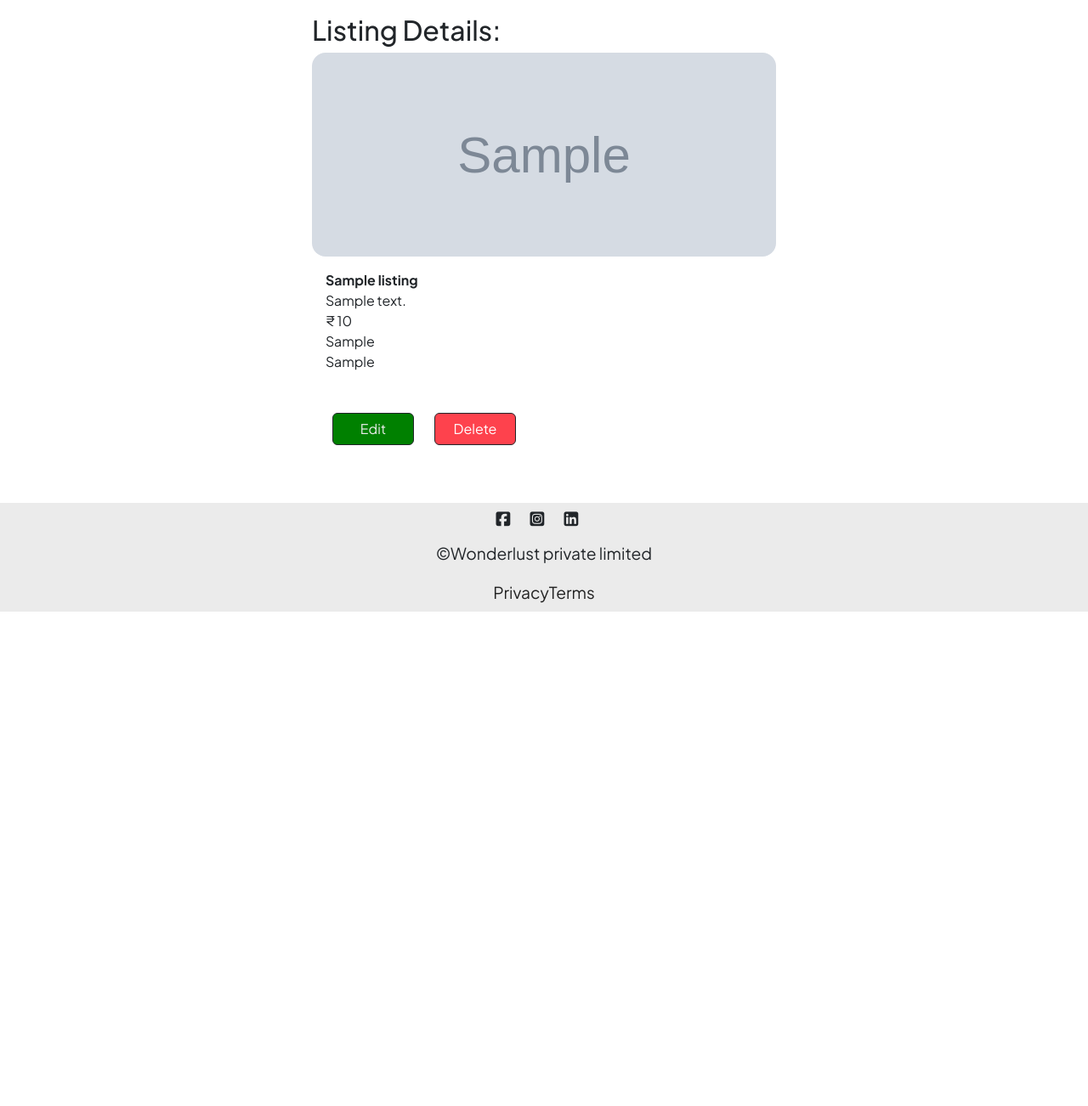
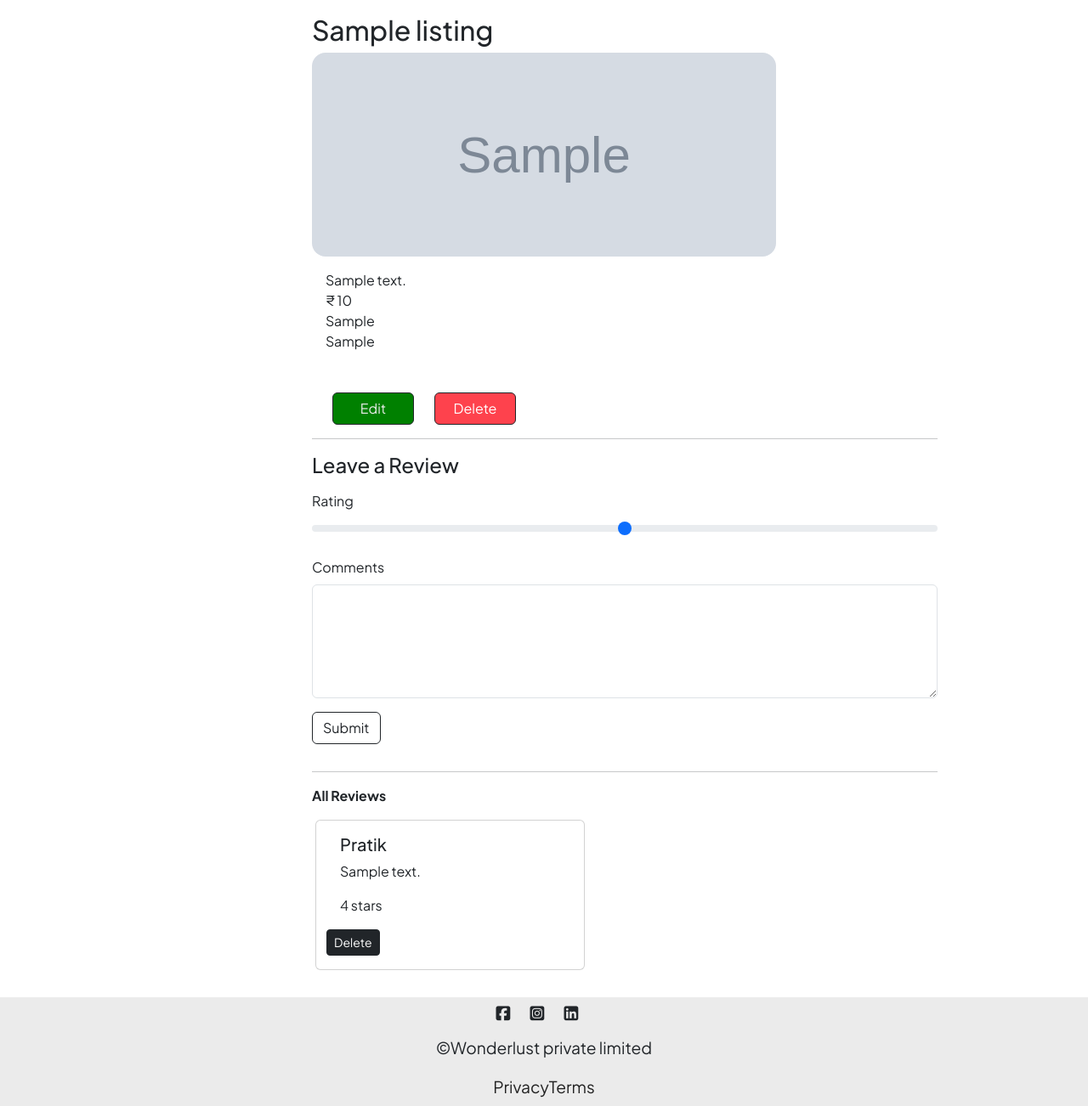
Before and after one commit to pratik02x/Wonderlust, a Node server app: page /listings/600000000000000000000001 in a window 1280 px wide; the page is wider, and only the part inside the window is pictured. Shown: the part 80-1382 px from the top of that part at 85% size. Before the commit the page ends 800 px from the top of that part, so only its background shows below. Run offline with Node 20, Linux system fonts and the light colour scheme; tables that the repository leaves empty hold one stand-in row (values such as "Sample post"); grey boxes marked "Sample" are stand-in pictures; some libraries are stand-ins or nearby versions.

Commit message:
reviews added to each listing,cookies,sessions,flash are added!

```diff
--- a/MajorProject/Schema.js
+++ b/MajorProject/Schema.js
@@ -11,3 +11,9 @@ module.exports.listingSchema=Joi.object({
 
 
 }).required()
+
+
+module.exports.reviewsSchema=Joi.object({
+    rating:Joi.number().required().min(1).max(5),
+    comment:Joi.string().required()
+}).required();
--- a/MajorProject/app.js
+++ b/MajorProject/app.js
@@ -9,11 +9,21 @@ const methodOverride=require("method-override");
 const ejsMate=require("ejs-mate");
 const wrapAsync=require("./utils/wrapAsync.js")
 const ExpressError=require("./utils/ExpressError.js")
-const{listingSchema}=require("./Schema.js");
+const{listingSchema,reviewsSchema}=require("./Schema.js");
+
+
+const Review=require("./models/Reviews.js");
+const listingRoute=require("./routes/listingRoutes.js");
+const reviewRoute=require("./routes/reviewsRoutes.js");
+
+const session=require("express-session");
+const flash=require("connect-flash");
 
 
 app.set("view engine","ejs");
 app.set("views",path.join(__dirname,"/views"));
+
+
 
 
 app.use(express.urlencoded({extended:true}));
@@ -21,6 +31,25 @@ app.use(express.json());
 app.use(methodOverride("_method"))
 app.engine("ejs",ejsMate)
 app.use(express.static(path.join(__dirname,"/public")));
+
+app.use(session({
+    secret: "MySecretCode",
+    resave: false,
+    saveUninitialized: false,
+    cookie: {
+        expires:Date.now+ 7 * 24 * 60 * 60 * 1000,
+        maxAge: 7 * 24 * 60 * 60 * 1000,
+        httpOnly: true
+    }
+}));
+
+app.use(flash());
+
+app.use((req,res,next)=>{
+    res.locals.success=req.flash("success");
+    res.locals.error=req.flash("error");
+    next();
+})
 
 const MONGO_URL="mongodb://127.0.0.1:27017/wonderlust";
 async function main(){
@@ -33,98 +62,17 @@ main().then(()=>{
     console.log(err);
 })
 
-const validatelisting=(req,res,next)=>{
-          let {error}=listingSchema.validate(req.body);
+//Routes
+app.use("/listings",listingRoute);
+app.use("/listings/:id/reviews",reviewRoute);
 
-   if(error){
-       let errMsg=error.details.map((el)=> el.message).join(",");
-       throw(new ExpressError(400,errMsg));
-   }
-   else{
-    next();
-   }
-}
 
 app.get("/",(req,res)=>{
     res.send("hi i am root")
 })
 
-app.get("/listings",wrapAsync(async(req,res)=>{
-   let listings= await listing.find({});
-   res.render("listings/index.ejs",{listings});
-}))
-
-//show route --> a perticular list
-app.get("/listings/:id",wrapAsync(async(req,res)=>{
-      let{id}=req.params;
-      let list=await listing.findById(id);
-      res.render("listings/show.ejs",{list});
-}))
-// app.get("/testlisting",async (req,res)=>{
-//     let list=new listing({
-//         title:"natures love",
-//         description:"water",
-//         price:2000,
-//         location:"ich",
-//         country:"india"
-//     })
-
-//     await list.save();
-//     res.send("saved");
-// })
-
-//new list
-
-app.get("/listings/add/newlist",wrapAsync(async(req,res)=>{
-    res.render("listings/new.ejs");
-}));
 
 
-
-app.post("/listings/add/newlist",validatelisting,wrapAsync(async (req,res,next)=>{
-
-
-
-
-   let{title,description,img,price,location,country}=req.body;
-
-    let list=new listing({
-        title,
-        description,
-        img,
-        price,
-        location,
-        country
-    });
-
-          await listing.insertOne(list);
-   res.redirect("/listings");
-
-
-
-}));
-
-//edit
-app.get("/listings/:id/edit",wrapAsync(async (req,res)=>{
-    let{id}=req.params;
-    let list=await listing.findById(id);
-    res.render("listings/edit.ejs",{list});
-}))
-//update
-app.put("/listings/:id/edit",validatelisting,wrapAsync(async (req,res)=>{
-    let{id}=req.params;
-    let{title,description,img,price,location,country}=req.body;
-    await listing.findByIdAndUpdate(id,{title,description,img,price,location,country});
-    res.redirect(`/listings/${id}`);
-}))
-
-//delete
-
-app.delete("/listings/:id",wrapAsync(async (req,res)=>{
-    let{id}=req.params;
-    await listing.findByIdAndDelete(id);
-    res.redirect("/listings");
-}))
 
 app.all("/{*splat}",(req,res,next)=>{
      next(new ExpressError(404,"page not found!"));
@@ -139,6 +87,8 @@ app.use((err,req,res,next)=>{
 
 })
 
+
+
 app.listen(8080,()=>{
     console.log("serever started on http://localhost:8080/listings");
 })
--- a/MajorProject/package.json
+++ b/MajorProject/package.json
@@ -11,9 +11,11 @@
   "license": "ISC",
   "type": "commonjs",
   "dependencies": {
+    "connect-flash": "^0.1.1",
     "ejs": "^6.0.1",
     "ejs-mate": "^4.0.0",
     "express": "^5.2.1",
+    "express-session": "^1.19.0",
     "joi": "^18.2.4",
     "method-override": "^3.0.0",
     "mongoose": "^9.9.2"
--- a/MajorProject/public/css/style.css
+++ b/MajorProject/public/css/style.css
@@ -3,6 +3,7 @@ body{
     display: flex;
     flex-direction: column;
     min-height: 100vh;
+
 }
 
 .container{
@@ -63,7 +64,7 @@ body{
 
 /* cards */
 
-.card{
+.listing-card{
     border: none !important;
     margin-bottom: 2rem;
 
--- /dev/null
+++ b/MajorProject/routes/listingRoutes.js
@@ -0,0 +1,113 @@
+const express=require("express");
+const router=express.Router();
+const listing=require("../models/listings.js");
+const wrapAsync=require("../utils/wrapAsync.js")
+const{listingSchema,reviewsSchema}=require("../Schema.js");
+const methodOverride=require("method-override");
+const ExpressError=require("../utils/ExpressError.js")
+
+
+
+const validatelisting=(req,res,next)=>{
+          let {error}=listingSchema.validate(req.body);
+
+   if(error){
+       let errMsg=error.details.map((el)=> el.message).join(",");
+       throw(new ExpressError(400,errMsg));
+   }
+   else{
+    next();
+   }
+}
+
+
+router.get("/",wrapAsync(async(req,res)=>{
+   let listings= await listing.find({});
+   res.render("listings/index.ejs",{listings});
+}))
+
+//show route --> a perticular list
+router.get("/:id",wrapAsync(async(req,res)=>{
+      let{id}=req.params;
+      let list=await listing.findById(id).populate("reviews");
+      if(!list){
+        req.flash("error","List you are requesting is not exist!");
+        return res.redirect("/listings");
+      }
+      res.render("listings/show.ejs",{list});
+}))
+// app.get("/testlisting",async (req,res)=>{
+//     let list=new listing({
+//         title:"natures love",
+//         description:"water",
+//         price:2000,
+//         location:"ich",
+//         country:"india"
+//     })
+
+//     await list.save();
+//     res.send("saved");
+// })
+
+//new list
+
+router.get("/add/newlist",wrapAsync(async(req,res)=>{
+    res.render("listings/new.ejs");
+}));
+
+
+
+router.post("/add/newlist",validatelisting,wrapAsync(async (req,res,next)=>{
+
+
+
+
+   let{title,description,image,price,location,country}=req.body;
+
+    let list=new listing({
+        title,
+        description,
+        image,
+        price,
+        location,
+        country
+    });
+
+          await listing.insertOne(list);
+
+    req.flash("success","New Listing Created!")
+   res.redirect("/listings");
+
+
+
+}));
+
+//edit
+router.get("/:id/edit",wrapAsync(async (req,res)=>{
+    let{id}=req.params;
+    let list=await listing.findById(id);
+    if(!list){
+        req.flash("error","List you are requesting for does not exist");
+        return res.redirect("/listings");
+    }
+    res.render("listings/edit.ejs",{list});
+}))
+//update
+router.put("/:id/edit",validatelisting,wrapAsync(async (req,res)=>{
+    let{id}=req.params;
+    let{title,description,image,price,location,country}=req.body;
+    await listing.findByIdAndUpdate(id,{title,description,image,price,location,country});
+    req.flash("success","Listing Updated!");
+    res.redirect(`/listings/${id}`);
+}))
+
+//delete
+
+router.delete("/:id",wrapAsync(async (req,res)=>{
+    let{id}=req.params;
+    let list=await listing.findByIdAndDelete(id);
+   req.flash("success","Listing deleted!")
+    res.redirect("/listings");
+}))
+
+module.exports=router;
--- /dev/null
+++ b/MajorProject/views/includes/flash.ejs
@@ -0,0 +1,24 @@
+<!DOCTYPE html>
+<html lang="en">
+<head>
+    <meta charset="UTF-8">
+    <meta name="viewport" content="width=device-width, initial-scale=1.0">
+    <title>Document</title>
+</head>
+<body>
+
+    <% if(success && success.length){ %>
+      <div class="alert alert-success alert-dismissible fade show col-6 offset-3 " role="alert">
+        <%= success %>
+        <button type="button" class="btn-close" data-bs-dismiss="alert" aria-label="Close"> </button>
+      </div>
+    <% } %>
+
+    <% if(error && error.length){ %>
+      <div class="alert alert-danger alert-dismissible fade show col-6 offset-3 " role="alert">
+        <%= error %>
+        <button type="button" class="btn-close" data-bs-dismiss="alert" aria-label="Close"> </button>
+      </div>
+    <% } %>
+</body>
+</html>
--- a/MajorProject/views/layouts/boilerplate.ejs
+++ b/MajorProject/views/layouts/boilerplate.ejs
@@ -15,6 +15,7 @@
 <body>
     <%- include("../includes/navbar.ejs") %>
     <div class="container">
+          <%- include("../includes/flash.ejs") %>
            <%- body %>
     </div>
 
--- a/MajorProject/views/listings/edit.ejs
+++ b/MajorProject/views/listings/edit.ejs
@@ -13,13 +13,13 @@
 
         <div class="mb-3">
             <label for="description" class="form-label">Description</label>
-            <textarea name="description" placeholder="enter desciption" value="" id="description" class="form-control" required><%=list.description%></textarea>
+            <textarea name="description" placeholder="enter desciption"  id="description" class="form-control" required><%=list.description%></textarea>
             <div class="invalid-feedback">description should be required</div>
         </div>
 
         <div class="mb-3">
             <label for="img" class="form-label">Image URL/Link</label>
-            <input type="text" name="img" placeholder="enter URL/link" value="<%=list.image%>" class="form-control" id="img" required>
+            <input type="text" name="image" placeholder="enter URL/link" value="<%=list.image%>" class="form-control" id="img" required>
              <div class="invalid-feedback">Image link or URL required</div>
         </div>
 
@@ -45,7 +45,7 @@
             <div class="invalid-feedback">country should be required</div>
         </div>
 
-        <button class="btn add-btn mt-3">Update</button>
+        <button class="btn add-btn mt-3" >Update</button>
         </div>
     </form>
     </div>
--- a/MajorProject/views/listings/index.ejs
+++ b/MajorProject/views/listings/index.ejs
@@ -1,16 +1,17 @@
 <% layout("/layouts/boilerplate.ejs") %>
 <body>
+
     <h2 class="mt-3">All Listings</h2>
 
     <!-- <form action="/listings/add/newlist" method="get">
         <button>New list</button>
     </form> -->
 
-<div class="row row-cols-lg-3 row-cols-md-2 row-cols-sm-1">
+<div class="row row-cols-lg-3 row-cols-md-2 row-cols-sm-1 listing-card">
     <% for (let list of listings) { %>
       <a href="/listings/<%= list._id %>" style="text-decoration: none;">
 
-            <div class="card col" >
+            <div class="card col listing-card" >
 
                 <img  style="height: 20rem"
                     src="<%= list.image %>"
--- a/MajorProject/views/listings/new.ejs
+++ b/MajorProject/views/listings/new.ejs
@@ -27,7 +27,7 @@
 
          <div class="mb-3">
             <label for="img" class="form-label">Image URL/Link</label>
-          <input type="text" name="img" placeholder="enter URL/link" class="form-control" id="img" >
+          <input type="text" name="image" placeholder="enter URL/link" class="form-control" id="img" >
          </div>
 
 
--- a/MajorProject/views/listings/show.ejs
+++ b/MajorProject/views/listings/show.ejs
@@ -5,14 +5,14 @@
 
     <div class="row">
         <div class="col-8 offset-3" >
-          <h2 class="mt-3">Listing Details:</h2>
+          <h2 class="mt-3"><%=list.title%></h2>
         </div>
-      <div class="card col-6 offset-3">
+      <div class="card col-6 offset-3 listing-card">
         <img src="<%= list.image %>" class="card-img-top show-img" alt="listing_img">
        <div class="card-body">
 
            <p class="card-text">
-            <b><%=list.title%></b> <br>
+
             <%=list.description%> <br>
             &#8377 <%=list.price.toLocaleString("en-IN")%> <br>
             <%=list.location%> <br>
@@ -24,7 +24,7 @@
      </div>
 
 
-     <div class="btns offset-3">
+     <div class="btns col-8 offset-3">
 
     <form action="/listings/<%=list._id%>/edit" method="get">
         <button class="btn btn-dark offset-3 add-btn">Edit</button>
@@ -34,6 +34,55 @@
         <button class="btn btn-dark offset-6 delete-btn">Delete</button>
     </form>
     </div>
+
+
+
+    <div class="col-8 offset-3 mb-3 " >
+         <hr>
+
+        <h4>Leave a Review</h4>
+        <form action="/listings/<%=list._id%>/reviews" method="post" novalidate class="needs-validation">
+        <div class="mt-3 mb-3">
+            <label for="rating" class="form-label">Rating</label>
+            <input type="range" min="1" max="5" name="rating"  class="form-range" required>
+        </div>
+        <div class="mt-3 mb-3">
+            <label for="comment" class="form-label">Comments</label>
+            <textarea name="comment" id="comment" cols="30" rows="5" class="form-control" required></textarea>
+            <div class="invalid-feedback">please enter a feedback</div>
+        </div>
+
+        <button class="btn btn-outline-dark">Submit</button>
+        </form>
+    </div>
+
+
+     <div class="col-8 offset-3 mb-3">
+        <hr>
+
+      <p><b>All Reviews</b></p>
+
+      <div class="row">
+
+          <% for(let review of list.reviews) { %>
+             <div class="card col-5 mb-3 ms-3">
+                <div class="card-body">
+                     <h5 class="card-title">Pratik</h5>
+                     <p class="card-text"><%= review.comment %></p>
+                     <p class="card-text"><%= review.rating %> stars</p>
+
+                </div>
+               <form action="/listings/<%= list.id %>/reviews/<%= review._id %>?_method=delete" method="post">
+                    <button class="btn btn-sm  mb-3 btn-dark ">Delete</button>
+               </form>
+
+
+             </div>
+
+            <% } %>
+
+      </div>
+    </div>
     </div>
 
 </body>
```
Also changed, not shown: MajorProject/models/Reviews.js (added, +21 -0 lines), MajorProject/models/listings.js (+14 -0 lines), MajorProject/routes/reviewsRoutes.js (added, +54 -0 lines), 1 other file.
